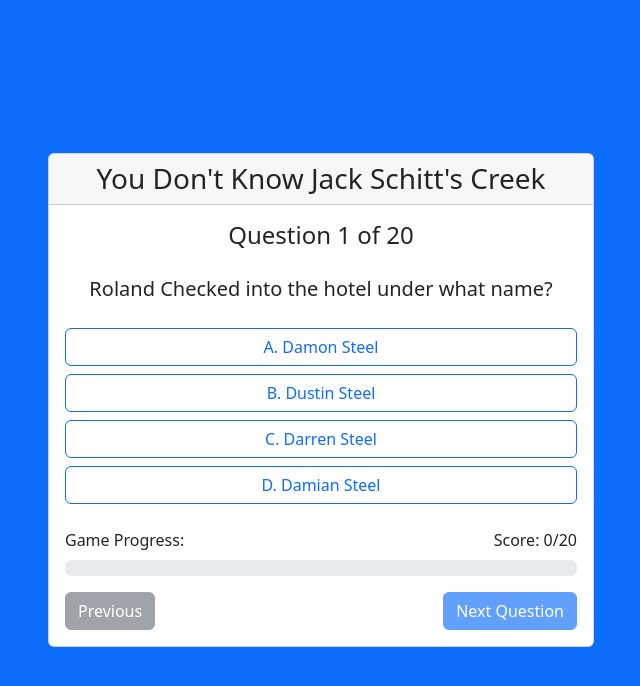
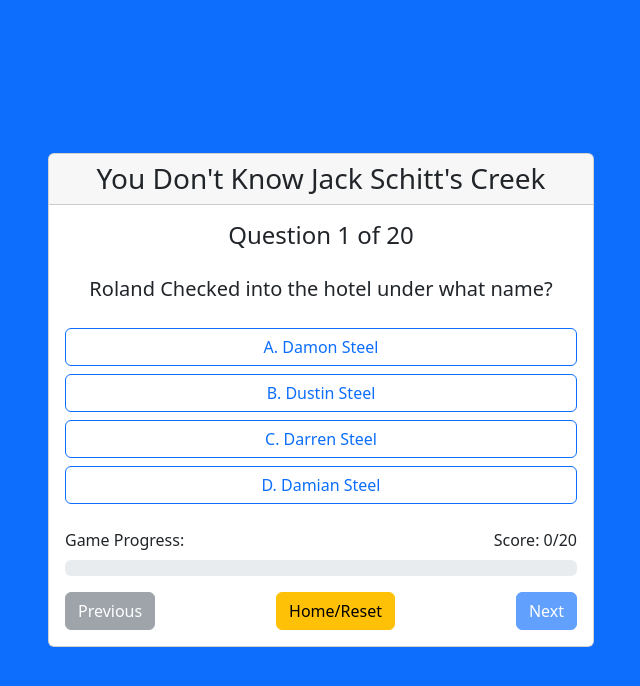
Before and after one commit to Godbero/final-trivia, a React (Create React App) app: page / in a window 1280 px wide. Both pictures are taken after a click on the button "Start Quiz". Shown: the top 686 px of the page, without its empty margins (319-959 px from the left). Built offline with nearby package versions, Linux system fonts and the light colour scheme.

Commit message:
Update navigation by adding a Home/Reset button, etc.

```diff
--- a/src/App.tsx
+++ b/src/App.tsx
@@ -64,6 +64,7 @@
     setGameState("start");
     setCurrentQuestionIndex(0);
     setScore(0);
+    setProgress(0); // Updated to reset progress
     resetQuestionState();
   };
 
@@ -168,12 +169,15 @@
                       >
                         Previous
                       </Button>
+                      <Button variant="warning" onClick={handleRestartGame}>
+                        Home/Reset
+                      </Button>
                       <Button
                         variant="primary"
                         onClick={handleNextQuestion}
                         disabled={!showFeedback}
                       >
-                        {isLastQuestion ? "Finish Quiz" : "Next Question"}
+                        {isLastQuestion ? "Finish" : "Next"}
                       </Button>
                     </div>
                   </>
```
